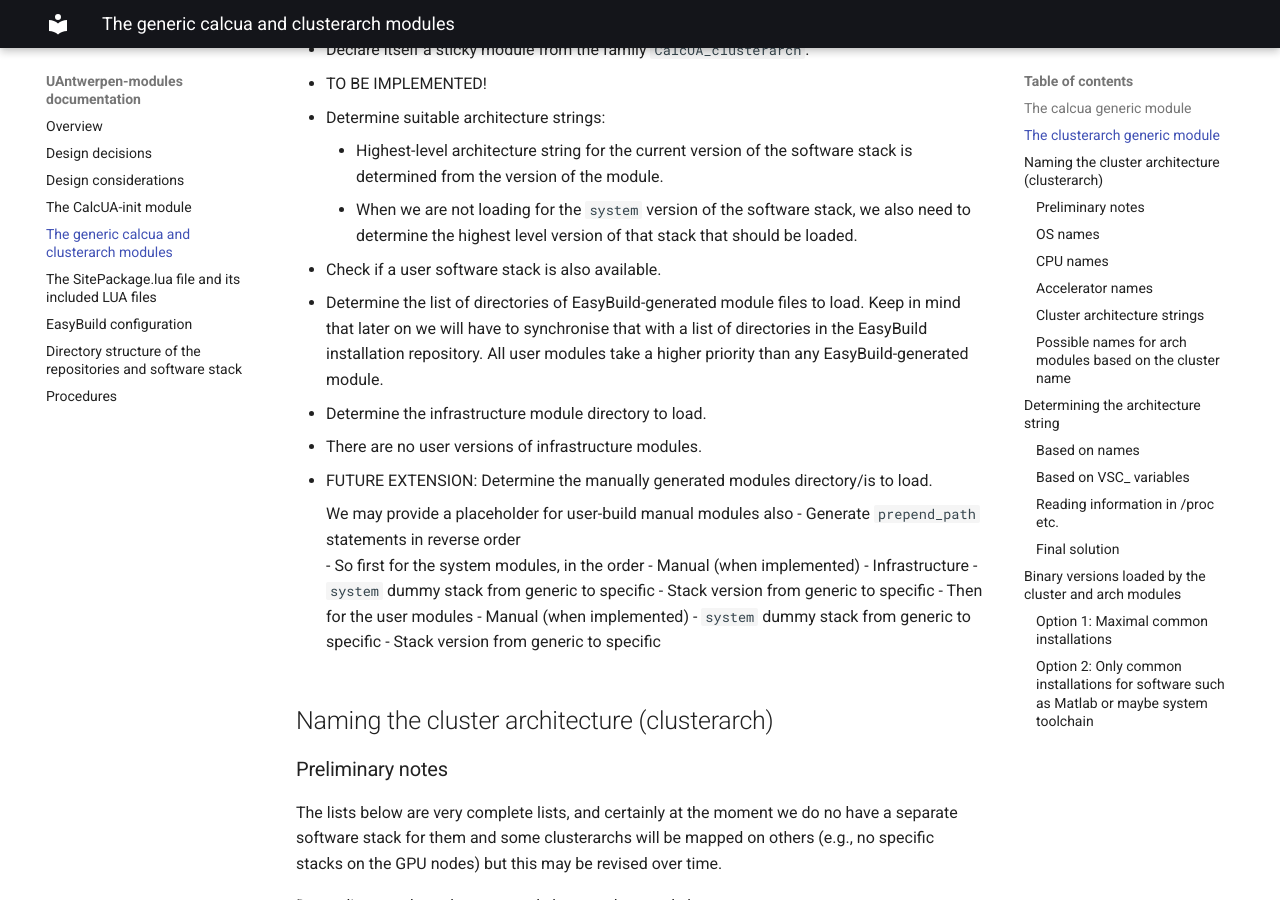
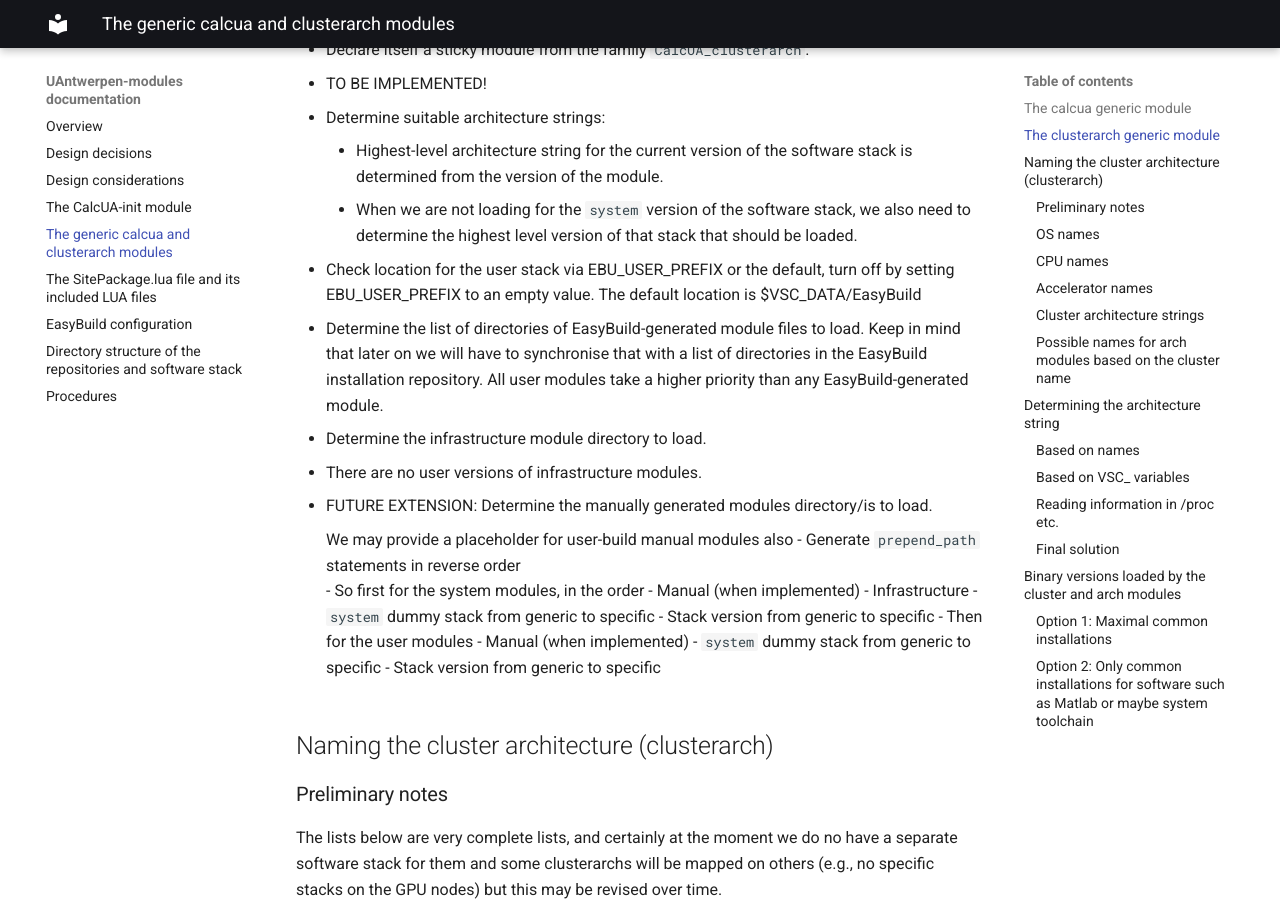
Before and after one commit to hpcuantwerpen/UAntwerpen-modules, an MkDocs documentation site: the page built from docs/docs-mkdocs/modules_calcua_and_clusterarch.md, in a window 1280 px wide and 900 px high, scrolled down 1252 px. Built offline with MkDocs 1.6.1 and Material for MkDocs 9.7.7, drawn with Linux system fonts in a browser that asks for light colours.

Commit message:
Added the get_user_prefix_EasyBuild function to SitePackage.

```diff
--- a/docs/docs-mkdocs/modules_calcua_and_clusterarch.md
+++ b/docs/docs-mkdocs/modules_calcua_and_clusterarch.md
@@ -60,7 +60,8 @@ What the module does:
         determined from the version of the module.
     -   When we are not loading for the `system` version of the software stack, we also need
         to determine the highest level version of that stack that should be loaded.
--   Check if a user software stack is also available.
+-   Check location for the user stack via EBU_USER_PREFIX or the default, turn off by setting
+    EBU_USER_PREFIX to an empty value. The default location is $VSC_DATA/EasyBuild
 -   Determine the list of directories of EasyBuild-generated module files to load. Keep in mind
     that later on we will have to synchronise that with a list of directories in the EasyBuild
     installation repository. All user modules take a higher priority than any
```
Also changed, not shown: docs/docs-mkdocs/SitePackage.md (+3 -0 lines), 2 other files.
